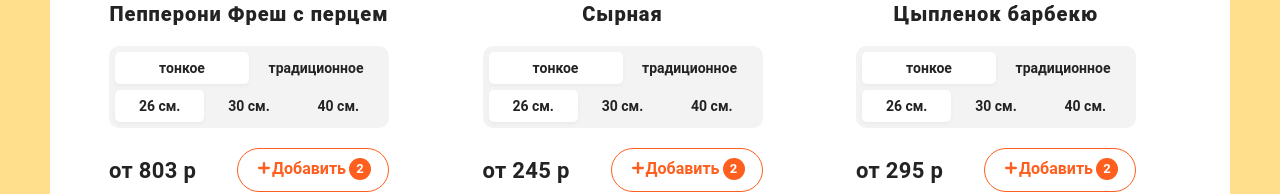
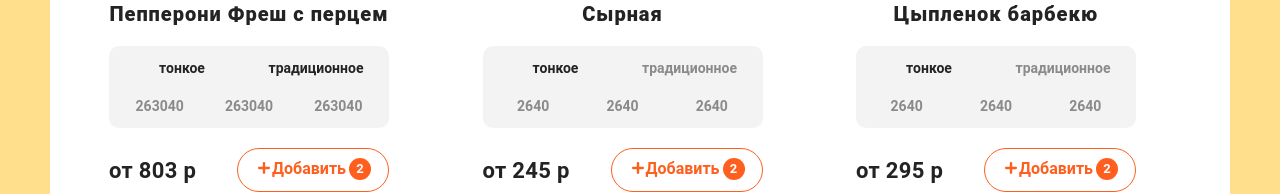
Before and after one commit to akichula/React-Pizza, a React (Create React App) app: page / in a window 1280 px wide. Shown: the part 564-758 px from the top of the page. Built offline with nearby package versions, Linux system fonts and the light colour scheme.

Commit message:
UseState hook for selector block in a process, 'disable' in CSS

```diff
--- a/src/components/PizzaBlock.jsx
+++ b/src/components/PizzaBlock.jsx
@@ -1,6 +1,21 @@
 import React from 'react';
+import classnames from 'classnames'
 
-const PizzaBlock = ({name, imageUrl, price}) => {
+const PizzaBlock = ({name, imageUrl, price, types, sizes}) => {
+    const doughs = ['тонкое', 'традиционное'];
+    const pizzaSizes = ['26 см', '30 см', '40 см'];
+
+    const [activeDough, setActiveDough] = React.useState(null);
+    const [activeSize, setActiveSize] = React.useState(null);
+
+    const onSelectedDough = (index) => {
+        setActiveDough(index);
+    }
+
+    const onSelectedSize = (index) => {
+        setActiveSize(index);
+    }
+
     return (
         <div className="pizza-block">
             <img
@@ -11,14 +26,25 @@ const PizzaBlock = ({name, imageUrl, price}) => {
             <h4 className="pizza-block__title">{name}</h4>
             <div className="pizza-block__selector">
                 <ul>
-                    <li className="active">тонкое</li>
-                    <li>традиционное</li>
+                    {doughs.map((dough, index) => <li
+                        key={types}
+                        onClick={() => {
+                            onSelectedDough(index)
+                        }
+                        } className={classnames({
+                        active: activeDough === index,
+                        disable: !types.includes(index)
+                    })}>{dough}</li>)}
                 </ul>
                 <ul>
-                    <li className="active">26 см.
-                    </li>
-                    <li>30 см.</li>
-                    <li>40 см.</li>
+                    {pizzaSizes.map((pizzaSizes, index) => <li
+                        key={sizes}
+                        onClick={() => {
+                        onSelectedSize(index)
+                    }} className={classnames({
+                        active: activeSize === index,
+                        disable: !sizes.includes(index)
+                    })}>{sizes}</li>)}
                 </ul>
             </div>
             <div className="pizza-block__bottom">
--- a/src/index.css
+++ b/src/index.css
@@ -399,6 +399,11 @@ svg {
     cursor: auto
 }
 
+.pizza-block__selector ul li.disable {
+    opacity: 0.5;
+    pointer-events: none;
+}
+
 .pizza-block__bottom {
     display: -webkit-box;
     display: -ms-flexbox;
```
